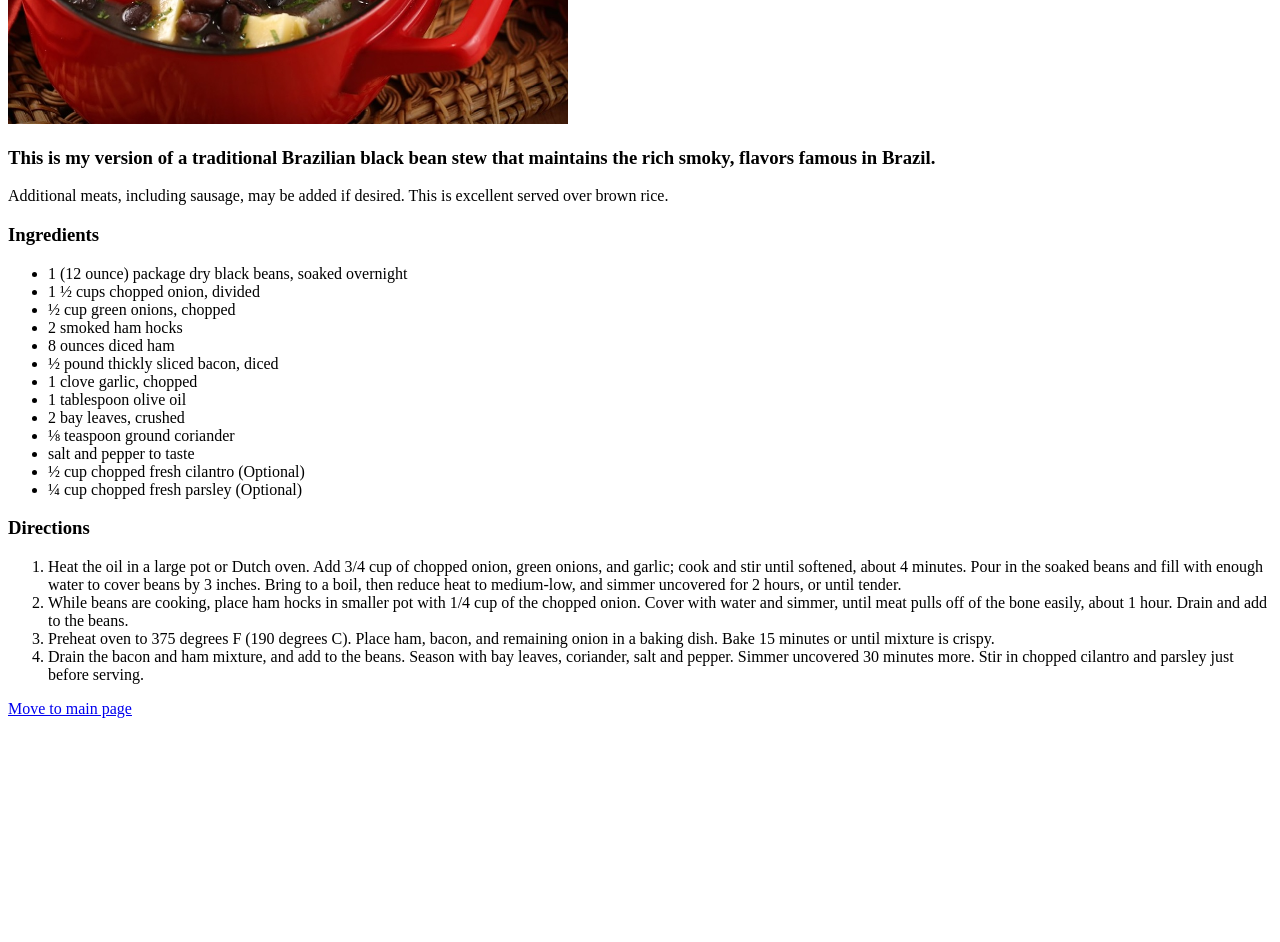
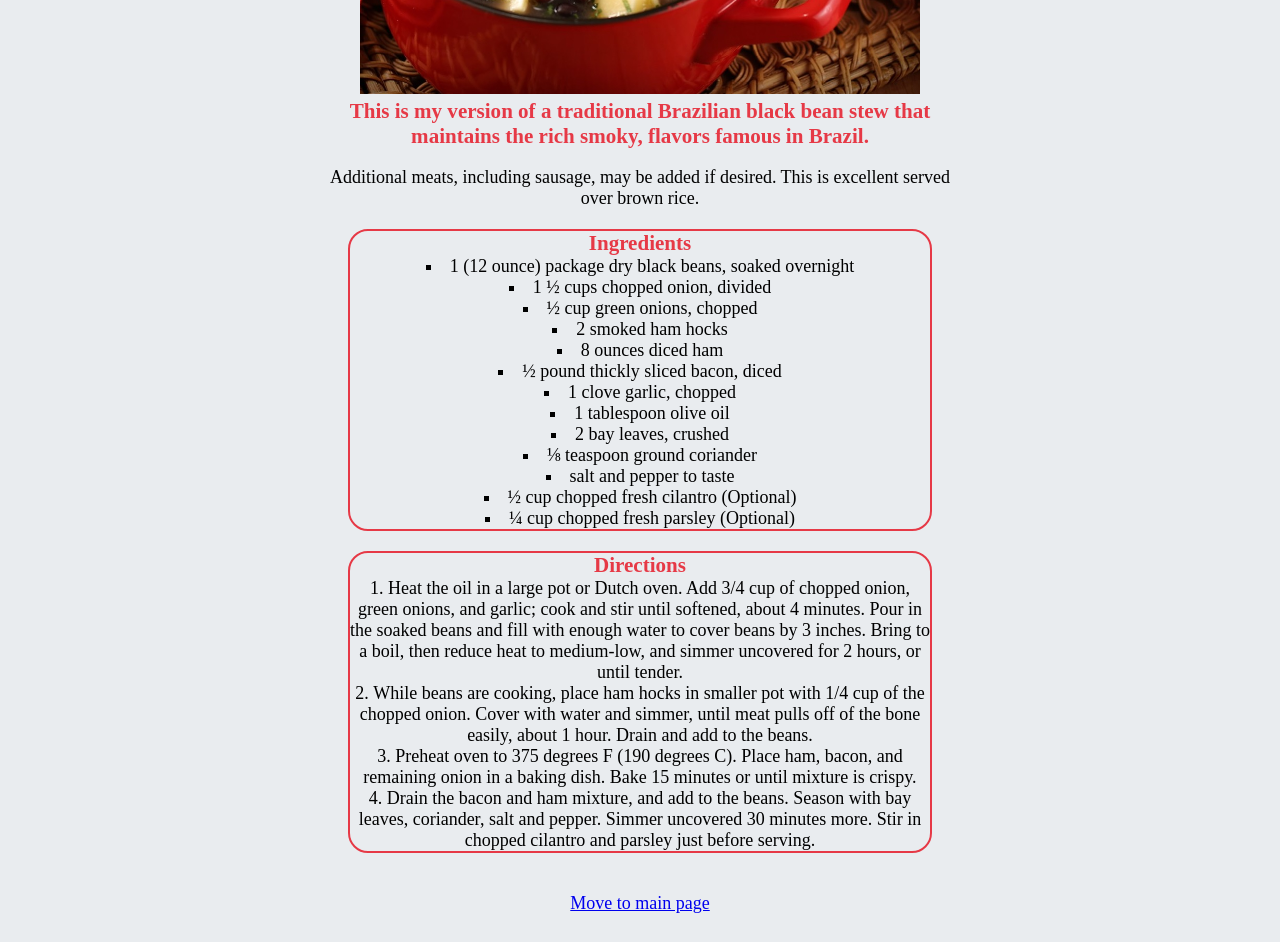
Before and after one commit to thielison/odin-recipes, a plain HTML site: page recipes/brazilian-black-bean-stew.html in a window 1280 px wide. Shown: the part 316-1258 px from the top of the page. Before the commit the page ends 1042 px from the top, so only its background shows below. Drawn offline with Linux system fonts and the light colour scheme.

Commit message:
Add style.css and some styles in all pages

```diff
--- a/recipes/brazilian-black-bean-stew.html
+++ b/recipes/brazilian-black-bean-stew.html
@@ -4,13 +4,17 @@
     <meta charset="UTF-8">
     <meta http-equiv="X-UA-Compatible" content="IE=edge">
     <meta name="viewport" content="width=device-width, initial-scale=1.0">
+    <link rel="stylesheet" href="../style.css">
     <title>Feijoada (Black Bean Stew)</title>
   </head>
   <body>
+    <div class="intro">
       <h1>Feijoada (Brazilian Black Bean Stew)</h1>
       <img src="../images/feijoada.jpg" alt="Image of a black bean stew inside a pan" width="560" height="360">
       <h3>This is my version of a traditional Brazilian black bean stew that maintains the rich smoky, flavors famous in Brazil.</h3>
       <p>Additional meats, including sausage, may be added if desired. This is excellent served over brown rice.</p>
+    </div>
+    <div class="ingredients">
       <h3>Ingredients</h3>
       <ul>
         <li>1 (12 ounce) package dry black beans, soaked overnight</li>
@@ -27,9 +31,12 @@
         <li>½ cup chopped fresh cilantro (Optional)</li>
         <li>¼ cup chopped fresh parsley (Optional)</li>
       </ul>
+    </div>
+    <div class="directions">
       <h3>Directions</h3>
       <ol>
-      <li>Heat the oil in a large pot or Dutch oven. Add 3/4 cup of chopped onion, green onions, and garlic; cook and stir until softened, about 4 minutes. Pour
+        <li>Heat the oil in a large pot or Dutch oven. Add 3/4 cup of chopped onion, green onions, and garlic; cook and stir until softened, about 4 minutes.
+          Pour
           in the soaked beans and fill with enough water to cover beans by 3 inches. Bring to a boil, then reduce heat to medium-low, and simmer uncovered for 2
           hours, or until tender.</li>
         <li>While beans are cooking, place ham hocks in smaller pot with 1/4 cup of the chopped onion. Cover with water and simmer, until meat pulls off of the
@@ -39,6 +46,9 @@
         <li>Drain the bacon and ham mixture, and add to the beans. Season with bay leaves, coriander, salt and pepper. Simmer uncovered 30 minutes more. Stir in
           chopped cilantro and parsley just before serving.</li>
       </ol>
+    </div>
+    <footer>
       <a href="../index.html">Move to main page</a>
+    </footer>
   </body>
 </html>
--- /dev/null
+++ b/style.css
@@ -0,0 +1,51 @@
+body {
+  background-color: #e9ecef;
+  padding-left: 25%;
+  padding-right: 25%;
+  font-size: 18px;;
+}
+
+.intro,
+.ingredients,
+.directions {
+  text-align: center;
+  margin: auto;
+}
+
+.ingredients, .directions {
+  border: 2px;
+  border-style: solid;
+  border-color: #e63946;
+  border-radius: 20px;
+  margin: 20px;
+}
+
+h1 {
+  margin: 0;
+  color: #457b9d;
+}
+
+h3 {
+  margin: 0;
+  color: #e63946;
+}
+
+ul, ol {
+  margin: 0;
+  padding: 0;
+}
+
+ul li {
+  list-style-type: square;
+  list-style-position: inside;
+}
+
+ol li {
+  list-style-type: decimal;
+  list-style-position: inside;
+}
+
+footer {
+  text-align: center;
+  padding: 20px;
+}
```
Also changed, not shown: index.html (+3 -0 lines), recipes/brazilian-white-rice.html (+13 -2 lines), recipes/caipirinha.html (+9 -0 lines). Lines whose indentation alone changed are shown as unchanged.
